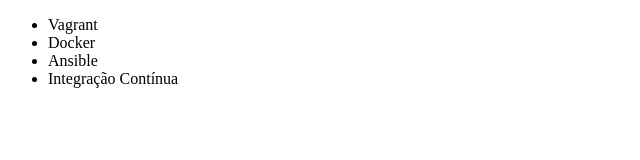
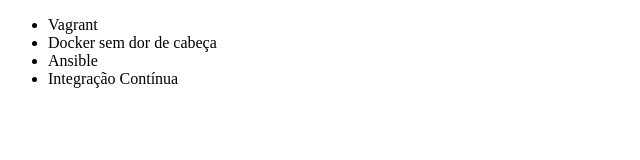
Before and after one commit to jocygnetoqi3/github-repo, a plain HTML site: page index.html in a window 1280 px wide. Shown: the full height of the page, 0-640 px from the left. Drawn offline with Linux system fonts and the light colour scheme.

Commit message:
modificando nome titulo docker

```diff
--- a/index.html
+++ b/index.html
@@ -2,12 +2,12 @@
 <html lang="en">
 <head>
     <meta charset="UTF-8">
-    <title>Cursos da Alura</title>
+    <title>Cursos da QI3</title>
 </head>
 <body>
     <ul>
         <li>Vagrant</li>
-        <li>Docker</li>
+        <li>Docker sem dor de cabeça</li>
         <li>Ansible</li>
         <li>Integração Contínua</li>
     </ul>
```
